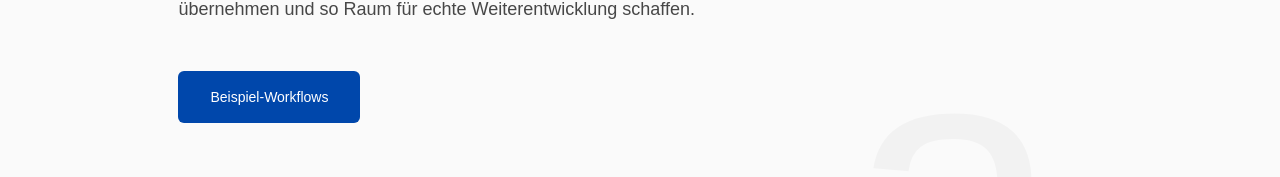
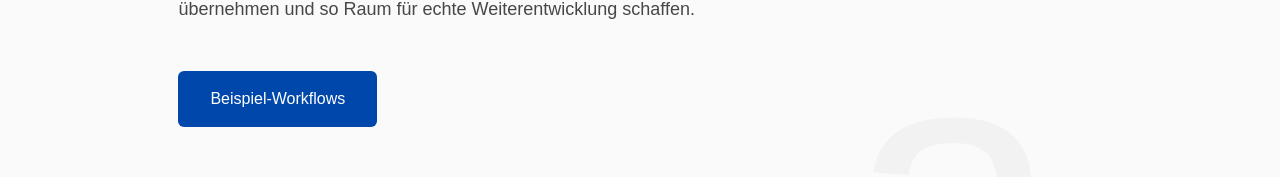
Before and after one commit to m-codex/agentworkflow, a Next.js app: page / in a window 1280 px wide. Shown: the part 305-482 px from the top of the page. Built offline with nearby package versions, Linux system fonts and the light colour scheme; a web font is replaced by a local one.

Commit message:
Update Hero.tsx

```diff
--- a/src/components/sections/Hero.tsx
+++ b/src/components/sections/Hero.tsx
@@ -32,7 +32,7 @@ export function Hero() {
         >
           <a
             href="#workflows"
-            className="inline-block bg-[#0047ab] text-white px-8 py-4 rounded-md text-sm font-medium hover:bg-[#003d94] transition-colors"
+            className="inline-block bg-[#0047ab] text-white px-8 py-4 rounded-md font-medium hover:bg-[#003d94] transition-colors"
           >
             Beispiel-Workflows
           </a>
```
